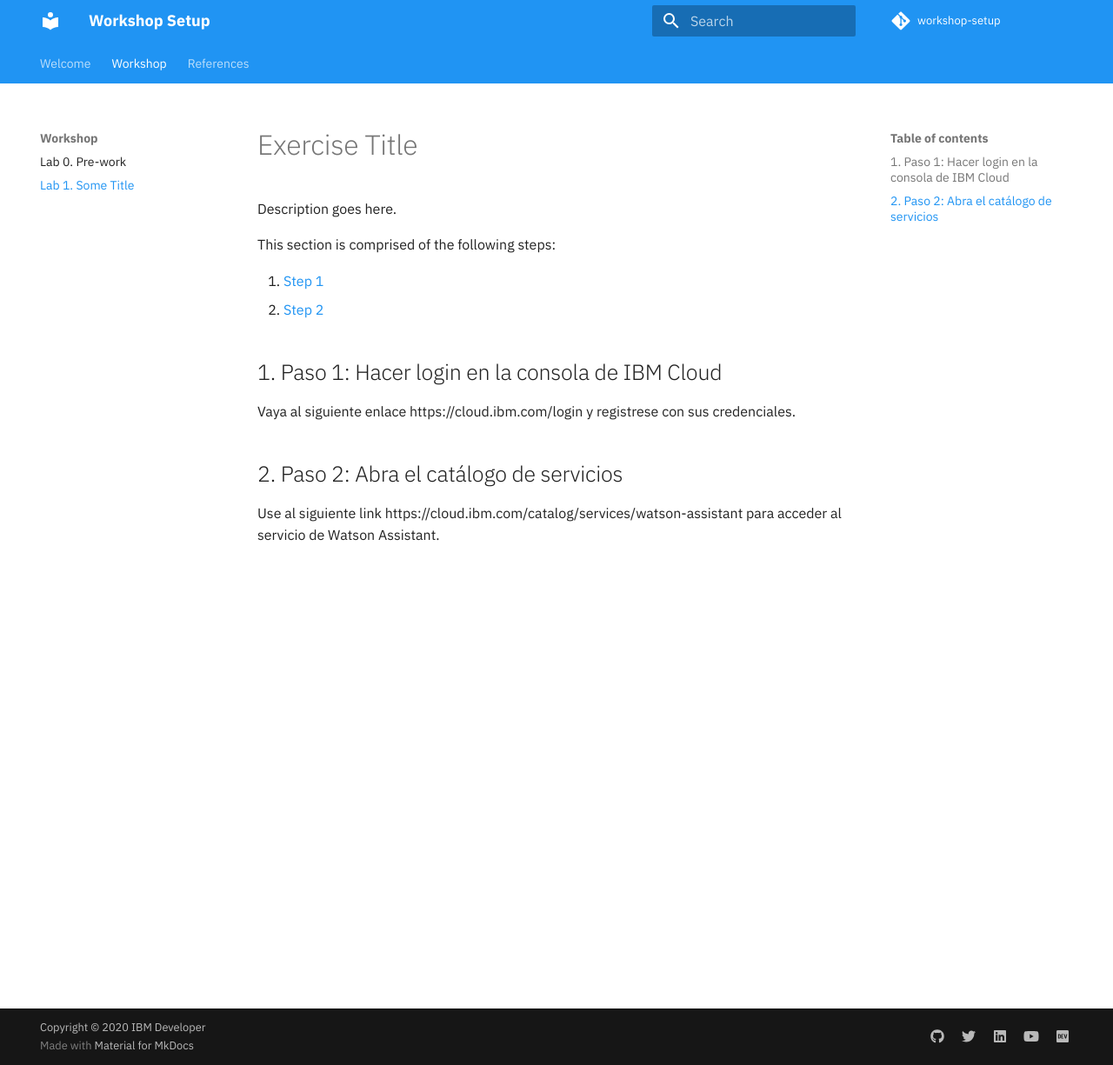
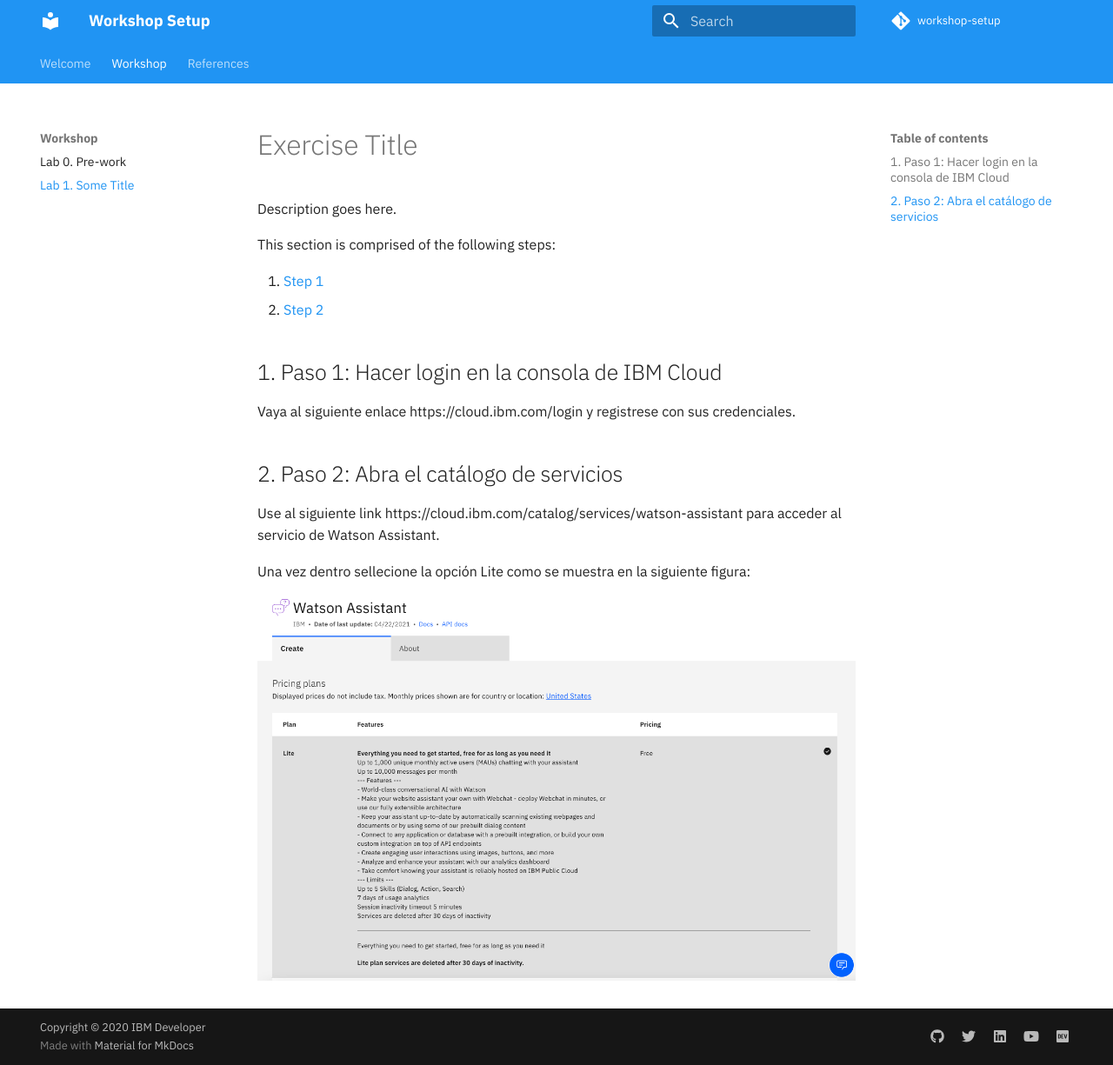
Before and after one commit to IBM/maquina-vending, an MkDocs documentation site: the page built from docs/lab-1/README.md, in a window 1280 px wide and 1225 px high. Shown: the whole window at 87% size. Built offline with MkDocs 1.6.1 and Material for MkDocs 9.7.7, drawn with Linux system fonts in a browser that asks for light colours; comment, search, counter and statistics services are not loaded.

Commit message:
Commit prueba

```diff
--- a/docs/lab-1/README.md
+++ b/docs/lab-1/README.md
@@ -14,3 +14,7 @@ Vaya al siguiente enlace https://cloud.ibm.com/login y registrese con sus creden
 ## 2. Paso 2: Abra el catálogo de servicios
 
 Use al siguiente link https://cloud.ibm.com/catalog/services/watson-assistant para acceder al servicio de Watson Assistant.
+
+Una vez dentro sellecione la opción Lite como se muestra en la siguiente figura:
+
+![Cloud Sign up](../images/WatsonAssistant.png)
```
Also changed, not shown: docs/images/WatsonAssistant.png (added).
